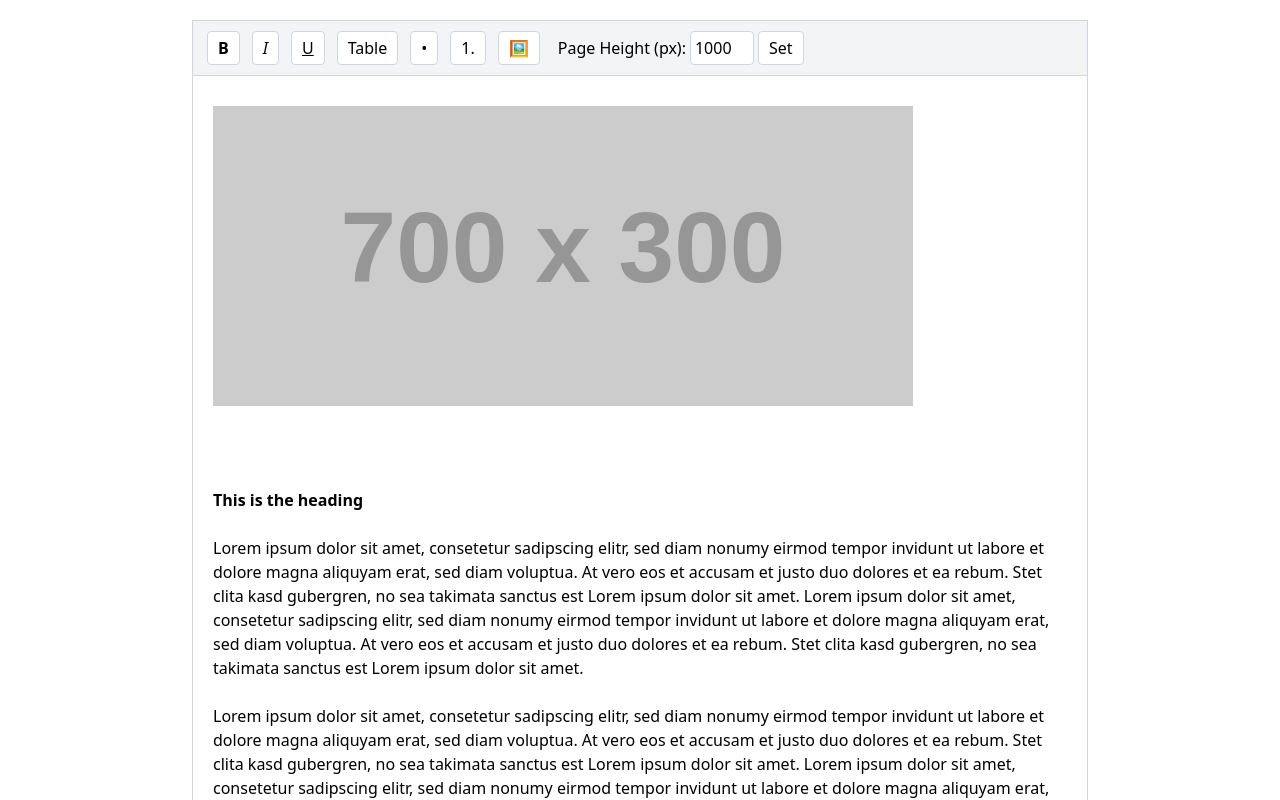
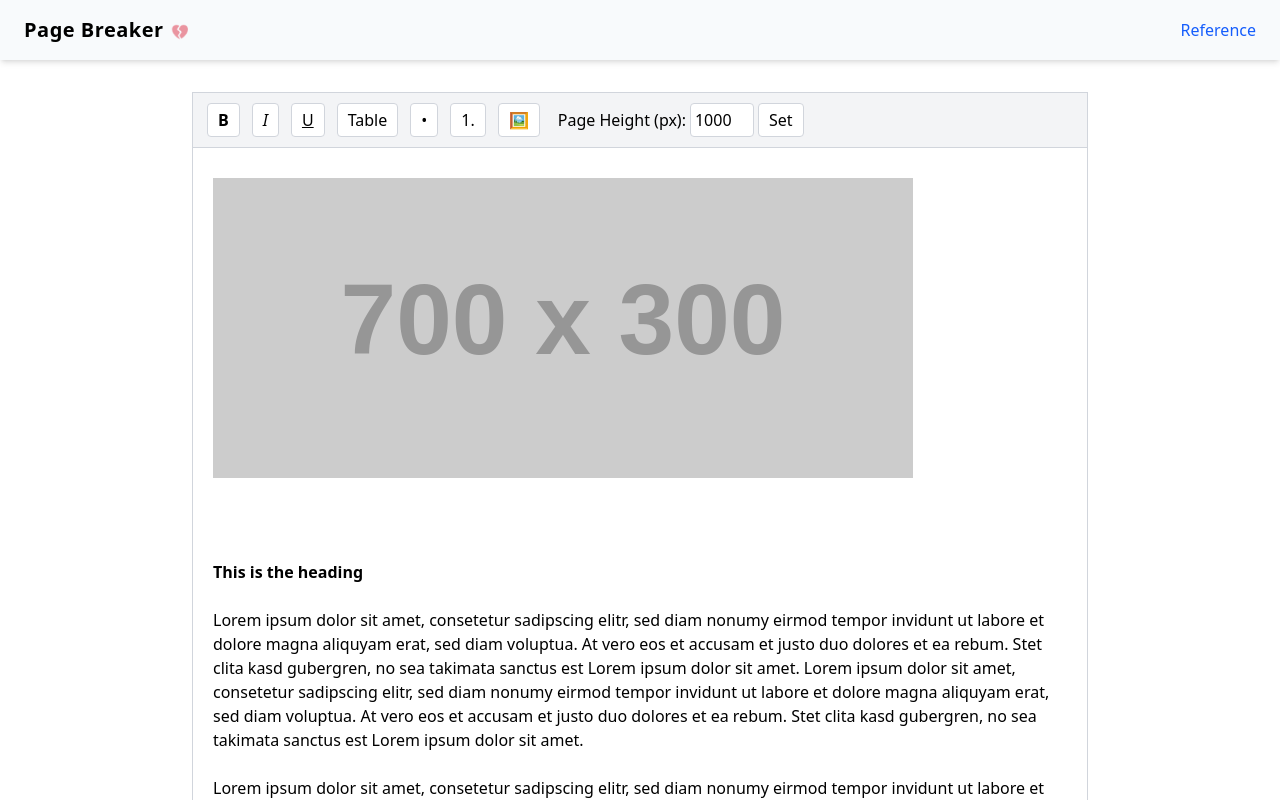
Before and after one commit to LouisLP/page-breaker, a Vue app: page / in a window 1280 px wide. Shown: the top 800 px of the page. Built offline with nearby package versions, Linux system fonts and the light colour scheme.

Commit message:
Navbar with reference link to avoid going back-and-forth

```diff
--- a/src/pages/HomePage.vue
+++ b/src/pages/HomePage.vue
@@ -4,6 +4,29 @@ import RichTextEditor from '../components/RichTextEditor.vue'
 
 <template>
   <main id="homepage">
+    <!-- Navbar -->
+    <nav class="flex justify-between items-center px-6 py-4 bg-slate-50 shadow-md mb-8">
+      <!-- Logo -->
+      <div class="flex items-center gap-2 font-bold tracking-wide text-xl">
+        <span>Page Breaker</span>
+        <img
+          src="/public/favicon_io/apple-touch-icon.png"
+          alt="Broken heart logo"
+          class="size-4 animate-pulse mt-1"
+        />
+      </div>
+      <!-- Right-side link -->
+      <a
+        href="https://app.avayl.tech/coding_task.html"
+        target="_blank"
+        rel="noopener noreferrer"
+        class="text-base font-medium text-blue-600 hover:underline"
+      >
+        Reference
+      </a>
+    </nav>
+
+    <!-- Editor -->
     <RichTextEditor />
   </main>
 </template>
```
